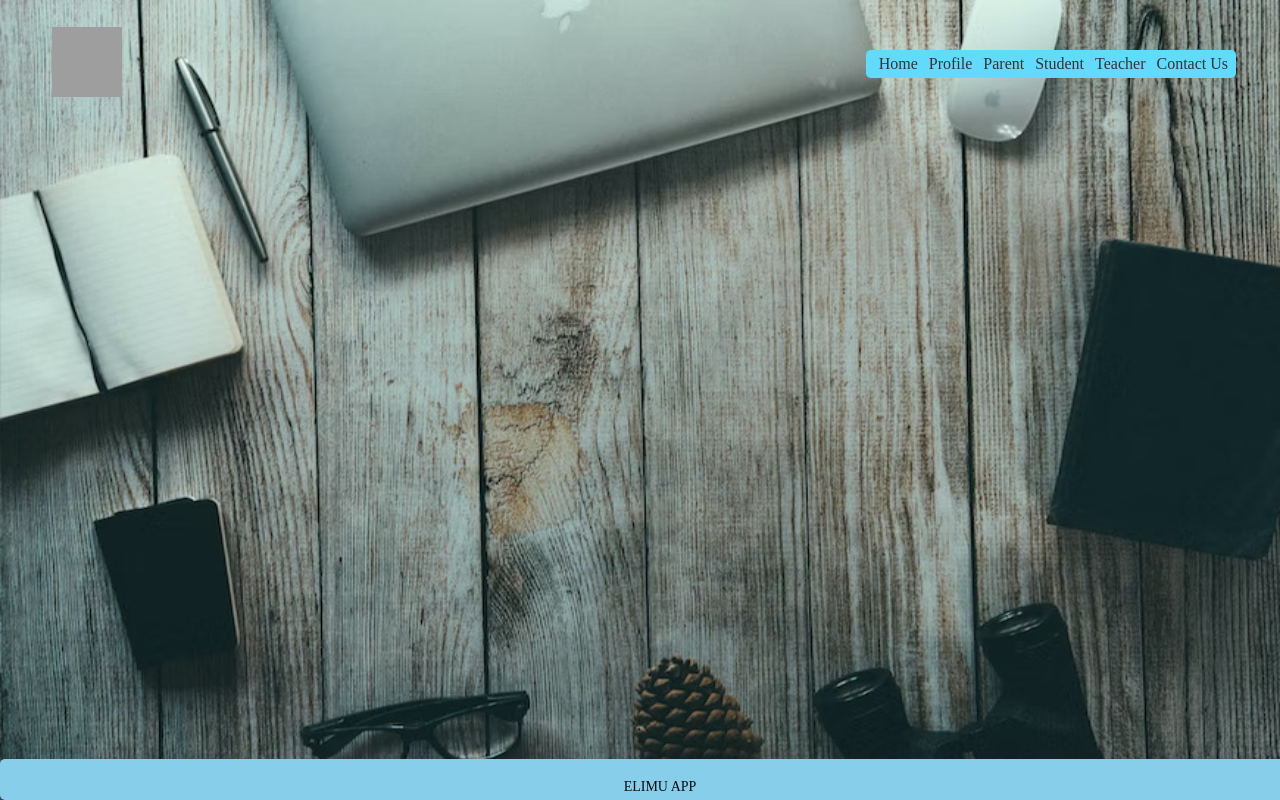
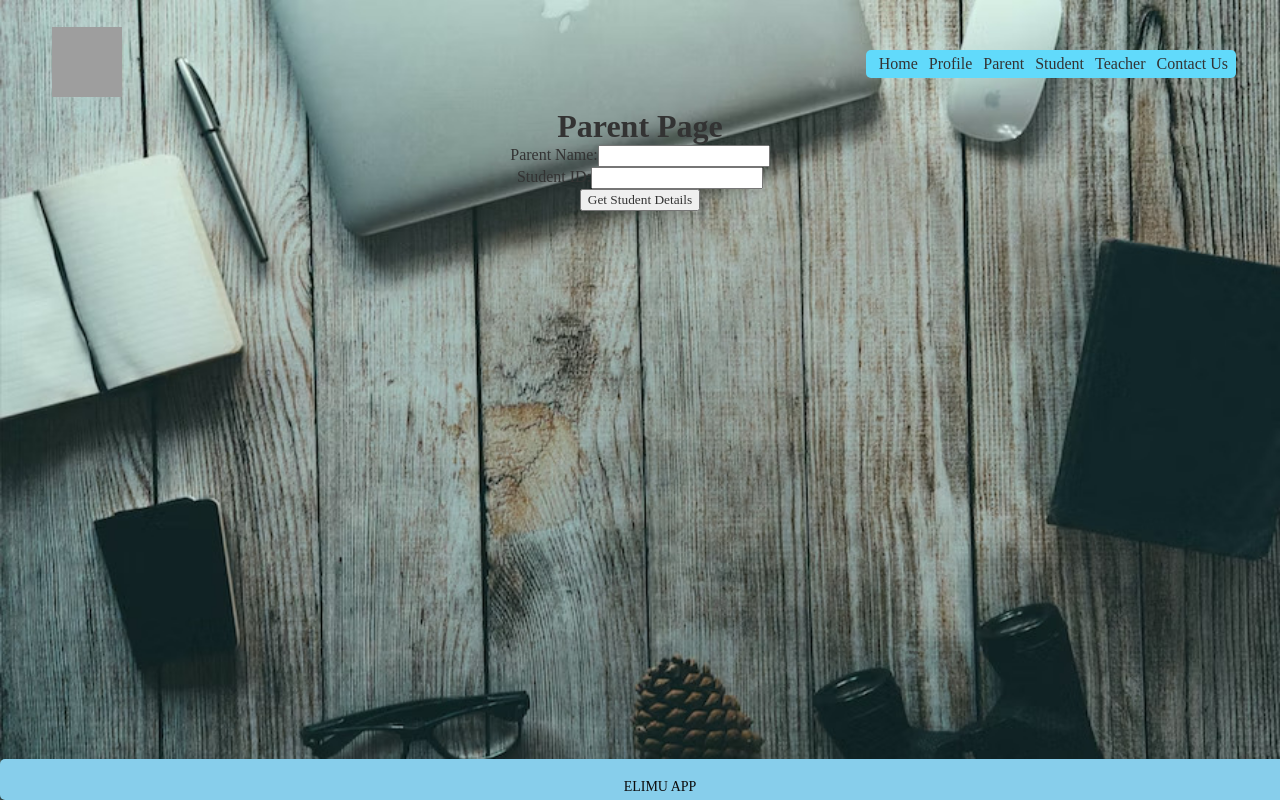
Before and after one commit to Vyvnn/Elimu, a React (Create React App) app in the folder frontend/: page /parent/parentmainpage in a window 1280 px wide. Built offline with nearby package versions, Linux system fonts and the light colour scheme; grey boxes are pictures that could not be loaded.

Commit message:
to create parent main page

```diff
--- a/frontend/src/App.js
+++ b/frontend/src/App.js
@@ -12,7 +12,7 @@ import ParentRegister from './components/parent/parentregister'
 import Studentregister from './components/student/studentregister';
 import Teacherregister from './components/teacher/teacherregister';
 import Studentmainpage from './components/student/studentmainpage';
-// import ParentMainPage from './components/parent/parentmainpage';
+import ParentMainPage from './components/parent/parentmainpage';
 import TeacherMainPage from './components/teacher/teacherMainPage';
 import SubjectSelectPage from './components/student/subjectsSelectPage';
 import ContactUs from './components/contact_Us';
@@ -43,7 +43,7 @@ function App() {
         <Route path="/parent/parentRegister" element={<ParentRegister/>}/>
         <Route path="/student/studentregister" element={<Studentregister/>}/>
         <Route path="/teacher/teacherregister" element={<Teacherregister/>}/>
-        {/* <Route path="/parent/parentmainpage" element={<ParentMainPage/>}/> */}
+        <Route path="/parent/parentmainpage" element={<ParentMainPage/>}/>
 
         <Route path="/student/studentmainpage" element={<Studentmainpage/>}/>
         <Route path="/teacher/teacherMainpage" element={<TeacherMainPage/>}/>
--- a/frontend/src/components/parent/parentmainpage.js
+++ b/frontend/src/components/parent/parentmainpage.js
@@ -1,54 +1,46 @@
-// import React, { useState } from 'react';
+import React, { useState } from 'react';
 
-// const studentData = [
-//   { id: 1, name: "John", class: "Grade 10", subjects: ["Math", "Science"], teacher: "Mr. Smith", remark: "Good student" },
-//   { id: 2, name: "Jane", class: "Grade 9", subjects: ["English", "History"], teacher: "Ms. Johnson", remark: "Hardworking student" }
-// ];
+const ParentMainPage = ({ getStudentDetails }) => {
+  const [parentName, setParentName] = useState('');
+  const [studentId, setStudentId] = useState('');
+  const [studentDetails, setStudentDetails] = useState('');
+  const [error, setError] = useState('');
 
-// const ParentMainPage = ({ studentData }) => {
-//   const [selectedStudentId, setSelectedStudentId] = useState('');
+  const handleSubmit = async (e) => {
+    e.preventDefault();
 
-//   const handleStudentSelect = (e) => {
-//     setSelectedStudentId(e.target.value);
-//   };
+    try {
+      const response = await getStudentDetails(parentName, studentId);
+      setStudentDetails(response);
+      setError('');
+    } catch (error) {
+      setError('Error retrieving student');
+      setStudentDetails('');
+    }
+  };
 
-//   const selectedStudent = studentData.find((student) => student.id === selectedStudentId);
+  return (
+    <div>
+      <h1>Parent Page</h1>
 
-//   if (selectedStudent) {
-//     return (
-//       <div>
-//         <h3>Parent Dashboard</h3>
-//         <label>
-//           Select Student:
-//           <select value={selectedStudentId} onChange={handleStudentSelect}>
-//             <option value="">-- Select Student --</option>
-//             {studentData.map((student) => (
-//               <option key={student.id} value={student.id}>
-//                 {student.name}
-//               </option>
-//             ))}
-//           </select>
-//         </label>
+      <form onSubmit={handleSubmit}>
+        <label>
+          Parent Name:
+          <input type="text" value={parentName} onChange={(e) => setParentName(e.target.value)} />
+        </label>
+        <br />
+        <label>
+          Student ID:
+          <input type="text" value={studentId} onChange={(e) => setStudentId(e.target.value)} />
+        </label>
+        <br />
+        <button type="submit">Get Student Details</button>
+      </form>
 
-//         {selectedStudent && (
-//           <div>
-//             <h4>Student Details</h4>
-//             <p>Name: {selectedStudent.name}</p>
-//             <p>Class/Form: {selectedStudent.class}</p>
-//             <p>Subjects Taken: {selectedStudent.subjects.join(', ')}</p>
-//             <p>Teacher's Name: {selectedStudent.teacher}</p>
-//             <p>Teacher's Remark: {selectedStudent.remark}</p>
-//           </div>
-//         )}
-//       </div>
-//     );
-//   } else {
-//     return (
-//       <div>
-//         {/* Render a message or fallback UI */}
-//       </div>
-//     );
-//   }
-// };
+      {studentDetails && <p>{studentDetails}</p>}
+      {error && <p>{error}</p>}
+    </div>
+  );
+};
 
-// export default ParentMainPage;
+export default ParentMainPage;
```
